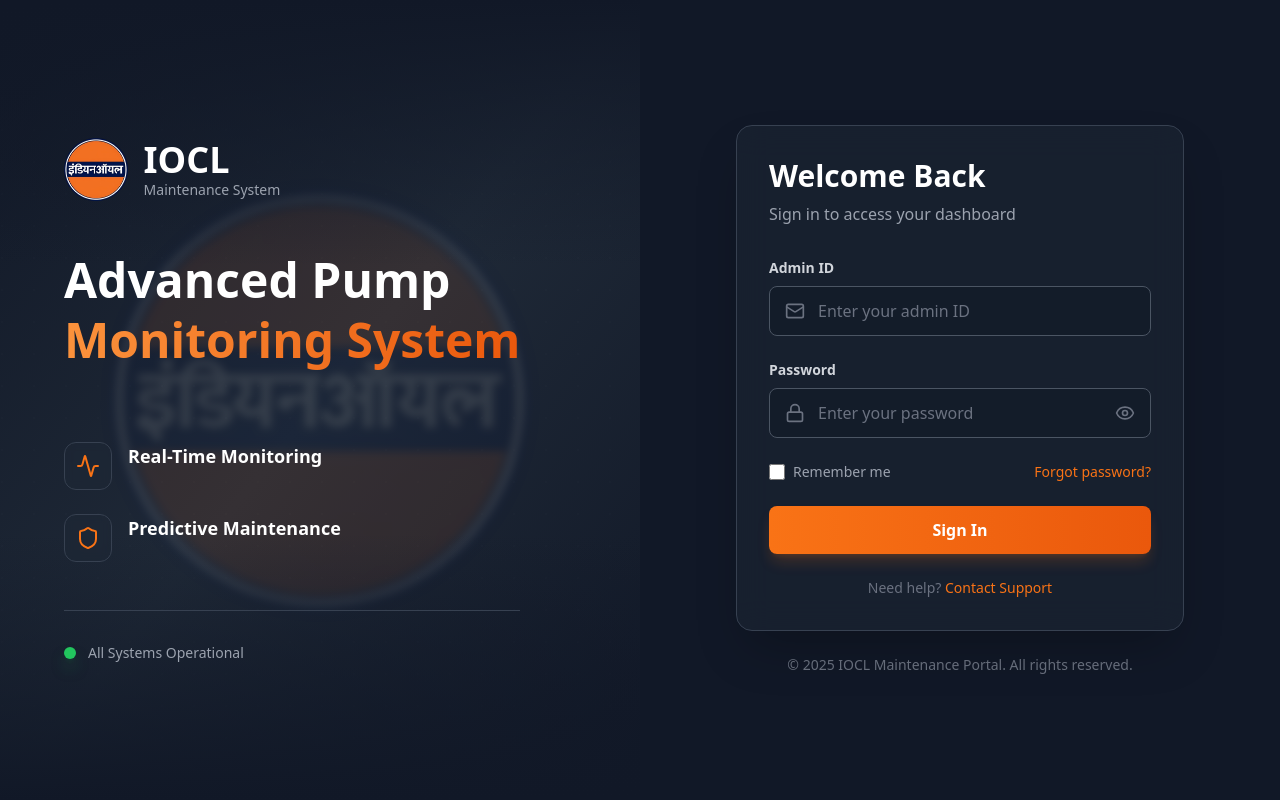
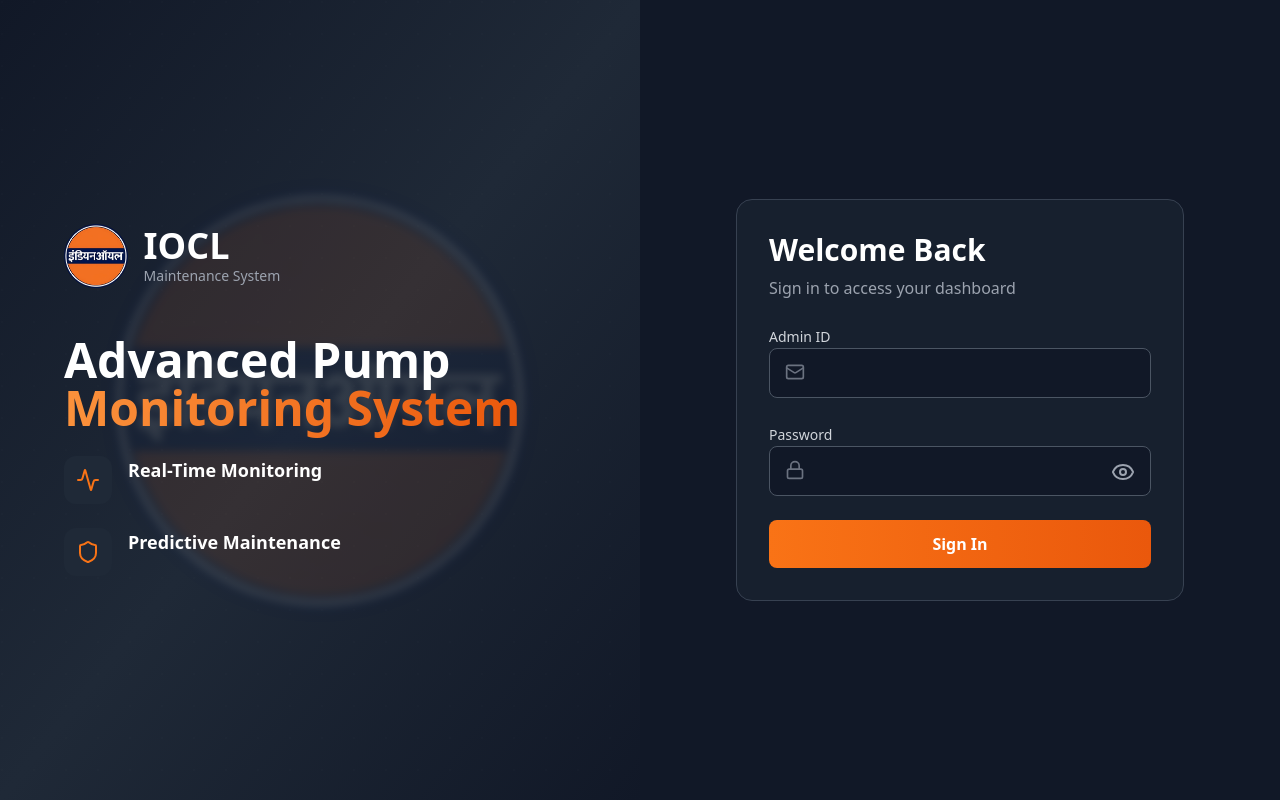
Before and after one commit to SumanDeka01/AI-Pump-Maintenance-System, a React (Vite) app in the folder iocl-maintenance-system/frontend/: page / in a window 1280 px wide. Built offline with nearby package versions, Linux system fonts and the light colour scheme.

Commit message:
Login page changed

```diff
--- a/iocl-maintenance-system/frontend/src/pages/Login.tsx
+++ b/iocl-maintenance-system/frontend/src/pages/Login.tsx
@@ -1,4 +1,3 @@
-import { loginUser } from "../services/auth";
 import { useNavigate } from "react-router-dom";
 import { useState } from "react";
 import { Lock, Mail, Eye, EyeOff, Shield, Activity } from "lucide-react";
@@ -17,12 +16,15 @@
     setError("");
 
     try {
-      const data = await loginUser(email, password);
+      // 🔥 FRONTEND-ONLY AUTH (NO BACKEND, NO JWT)
+      if (!email || !password) {
+        throw new Error("Missing credentials");
+      }
 
-      // save JWT
-      localStorage.setItem("token", data.access_token);
+      // Optional: fake delay for UX
+      await new Promise((res) => setTimeout(res, 800));
 
-      // go to dashboard
+      // Directly go to dashboard
       navigate("/dashboard");
     } catch (err) {
       setError("Invalid username or password");
@@ -33,9 +35,8 @@
 
   return (
     <div className="min-h-screen flex bg-gradient-to-br from-gray-900 via-gray-800 to-gray-900">
-      {/* Left Side - Branding with Logo Blend */}
+      {/* Left Side - Branding */}
       <div className="hidden lg:flex lg:w-1/2 relative overflow-hidden bg-gradient-to-br from-gray-900 via-gray-800 to-gray-900">
-        {/* Subtle Pattern Overlay */}
         <div className="absolute inset-0 opacity-5">
           <div
             className="absolute inset-0"
@@ -46,7 +47,6 @@
           ></div>
         </div>
 
-        {/* Large Blended Logo Background */}
         <div className="absolute inset-0 flex items-center justify-center opacity-10">
           <img
             src="/src/assets/logo.png"
@@ -55,11 +55,6 @@
           />
         </div>
 
-        {/* Gradient Overlays for Blend Effect */}
-        <div className="absolute top-0 left-0 w-full h-1/3 bg-gradient-to-b from-gray-900 to-transparent"></div>
-        <div className="absolute bottom-0 left-0 w-full h-1/3 bg-gradient-to-t from-gray-900 to-transparent"></div>
-
-        {/* Content */}
         <div className="relative z-10 flex flex-col justify-center px-16 text-white">
           <div className="flex items-center space-x-4 mb-12">
             <img
@@ -68,220 +63,103 @@
               className="h-16 w-auto object-contain"
             />
             <div>
-              <h1 className="text-4xl font-bold text-white">IOCL</h1>
+              <h1 className="text-4xl font-bold">IOCL</h1>
               <p className="text-gray-400 text-sm">Maintenance System</p>
             </div>
           </div>
 
-          <h2 className="text-5xl font-bold mb-6 leading-tight">
+          <h2 className="text-5xl font-bold mb-6">
             Advanced Pump
             <br />
             <span className="text-transparent bg-clip-text bg-gradient-to-r from-orange-400 to-orange-600">
               Monitoring System
             </span>
           </h2>
-          <p className="text-gray-400 text-lg mb-12 leading-relaxed max-w-lg">
-            {/* Real-time monitoring and maintenance management for IOCL pump
-            operations */}
-          </p>
 
-          {/* Features */}
           <div className="space-y-6">
-            <div className="flex items-start space-x-4 group">
-              <div className="w-12 h-12 bg-gray-800/50 backdrop-blur-sm rounded-xl flex items-center justify-center border border-gray-700 group-hover:border-orange-500 transition-all">
+            <div className="flex items-start space-x-4">
+              <div className="w-12 h-12 bg-gray-800 rounded-xl flex items-center justify-center">
                 <Activity className="w-6 h-6 text-orange-500" />
               </div>
               <div>
-                <h3 className="font-semibold text-lg text-white">
-                  Real-Time Monitoring
-                </h3>
-                <p className="text-sm text-gray-400">
-                  {/* Track all pump operations with live data updates */}
-                </p>
+                <h3 className="font-semibold text-lg">Real-Time Monitoring</h3>
               </div>
             </div>
-            <div className="flex items-start space-x-4 group">
-              <div className="w-12 h-12 bg-gray-800/50 backdrop-blur-sm rounded-xl flex items-center justify-center border border-gray-700 group-hover:border-orange-500 transition-all">
+
+            <div className="flex items-start space-x-4">
+              <div className="w-12 h-12 bg-gray-800 rounded-xl flex items-center justify-center">
                 <Shield className="w-6 h-6 text-orange-500" />
               </div>
               <div>
-                <h3 className="font-semibold text-lg text-white">
+                <h3 className="font-semibold text-lg">
                   Predictive Maintenance
                 </h3>
-                <p className="text-sm text-gray-400">
-                  {/* AI-powered scheduling and maintenance alerts */}
-                </p>
               </div>
-            </div>
-          </div>
-
-          {/* Status Indicator */}
-          <div className="mt-12 pt-8 border-t border-gray-700">
-            <div className="flex items-center space-x-3">
-              <div className="w-3 h-3 bg-green-500 rounded-full animate-pulse shadow-lg shadow-green-500/50"></div>
-              <span className="text-sm text-gray-400">
-                All Systems Operational
-              </span>
             </div>
           </div>
         </div>
       </div>
 
-      {/* Right Side - Login Form */}
+      {/* Right Side - Login */}
       <div className="flex-1 flex items-center justify-center p-8 bg-gray-900">
         <div className="w-full max-w-md">
-          {/* Mobile Logo */}
-          <div className="lg:hidden flex flex-col items-center mb-8">
-            <img
-              src="/src/assets/logo.png"
-              alt="IOCL Logo"
-              className="h-16 w-auto object-contain mb-4"
-            />
-            <h1 className="text-2xl font-bold text-white">IOCL System</h1>
-            <p className="text-gray-400 text-sm">Maintenance Portal</p>
-          </div>
-
-          {/* Login Card */}
-          <div className="bg-gray-800/50 backdrop-blur-lg rounded-2xl shadow-2xl p-8 border border-gray-700">
-            <div className="mb-8">
-              <h2 className="text-3xl font-bold text-white mb-2">
-                Welcome Back
-              </h2>
-              <p className="text-gray-400">Sign in to access your dashboard</p>
-            </div>
+          <div className="bg-gray-800/50 rounded-2xl p-8 border border-gray-700">
+            <h2 className="text-3xl font-bold text-white mb-2">Welcome Back</h2>
+            <p className="text-gray-400 mb-6">
+              Sign in to access your dashboard
+            </p>
 
             <form className="space-y-6" onSubmit={handleLogin}>
-              {/* Error Message */}
               {error && (
                 <div className="bg-red-500/10 border border-red-500/50 rounded-lg p-3">
                   <p className="text-red-400 text-sm">{error}</p>
                 </div>
               )}
 
-              {/* Admin ID Input */}
               <div>
-                <label className="block text-sm font-semibold text-gray-300 mb-2">
-                  Admin ID
-                </label>
+                <label className="text-sm text-gray-300">Admin ID</label>
                 <div className="relative">
-                  <div className="absolute inset-y-0 left-0 pl-4 flex items-center pointer-events-none">
-                    <Mail className="w-5 h-5 text-gray-500" />
-                  </div>
+                  <Mail className="absolute left-4 top-3.5 w-5 h-5 text-gray-500" />
                   <input
                     type="text"
-                    placeholder="Enter your admin ID"
                     value={email}
                     onChange={(e) => setEmail(e.target.value)}
-                    className="w-full pl-12 pr-4 py-3 bg-gray-900/50 border border-gray-600 rounded-lg text-white placeholder-gray-500 focus:outline-none focus:ring-2 focus:ring-orange-500 focus:border-transparent transition-all"
+                    className="w-full pl-12 py-3 bg-gray-900 border border-gray-600 rounded-lg text-white"
                     required
                   />
                 </div>
               </div>
 
-              {/* Password Input */}
               <div>
-                <label className="block text-sm font-semibold text-gray-300 mb-2">
-                  Password
-                </label>
+                <label className="text-sm text-gray-300">Password</label>
                 <div className="relative">
-                  <div className="absolute inset-y-0 left-0 pl-4 flex items-center pointer-events-none">
-                    <Lock className="w-5 h-5 text-gray-500" />
-                  </div>
+                  <Lock className="absolute left-4 top-3.5 w-5 h-5 text-gray-500" />
                   <input
                     type={showPassword ? "text" : "password"}
-                    placeholder="Enter your password"
                     value={password}
                     onChange={(e) => setPassword(e.target.value)}
-                    className="w-full pl-12 pr-12 py-3 bg-gray-900/50 border border-gray-600 rounded-lg text-white placeholder-gray-500 focus:outline-none focus:ring-2 focus:ring-orange-500 focus:border-transparent transition-all"
+                    className="w-full pl-12 pr-12 py-3 bg-gray-900 border border-gray-600 rounded-lg text-white"
                     required
                   />
                   <button
                     type="button"
                     onClick={() => setShowPassword(!showPassword)}
-                    className="absolute inset-y-0 right-0 pr-4 flex items-center text-gray-500 hover:text-gray-300"
+                    className="absolute right-4 top-3.5 text-gray-400"
                   >
-                    {showPassword ? (
-                      <EyeOff className="w-5 h-5" />
-                    ) : (
-                      <Eye className="w-5 h-5" />
-                    )}
+                    {showPassword ? <EyeOff /> : <Eye />}
                   </button>
                 </div>
               </div>
 
-              {/* Remember Me & Forgot Password */}
-              <div className="flex items-center justify-between">
-                <label className="flex items-center cursor-pointer">
-                  <input
-                    type="checkbox"
-                    className="w-4 h-4 text-orange-600 bg-gray-700 border-gray-600 rounded focus:ring-orange-500"
-                  />
-                  <span className="ml-2 text-sm text-gray-400">
-                    Remember me
-                  </span>
-                </label>
-                <a
-                  href="#"
-                  className="text-sm font-medium text-orange-500 hover:text-orange-400"
-                >
-                  Forgot password?
-                </a>
-              </div>
-
-              {/* Login Button */}
               <button
                 type="submit"
                 disabled={isLoading}
-                className="w-full bg-gradient-to-r from-orange-500 to-orange-600 text-white py-3 rounded-lg font-semibold hover:from-orange-600 hover:to-orange-700 focus:outline-none focus:ring-2 focus:ring-orange-500 focus:ring-offset-2 focus:ring-offset-gray-800 transition-all shadow-lg shadow-orange-500/20 hover:shadow-orange-500/40 disabled:opacity-50 disabled:cursor-not-allowed flex items-center justify-center"
+                className="w-full bg-gradient-to-r from-orange-500 to-orange-600 py-3 rounded-lg text-white font-semibold"
               >
-                {isLoading ? (
-                  <>
-                    <svg
-                      className="animate-spin -ml-1 mr-3 h-5 w-5 text-white"
-                      xmlns="http://www.w3.org/2000/svg"
-                      fill="none"
-                      viewBox="0 0 24 24"
-                    >
-                      <circle
-                        className="opacity-25"
-                        cx="12"
-                        cy="12"
-                        r="10"
-                        stroke="currentColor"
-                        strokeWidth="4"
-                      ></circle>
-                      <path
-                        className="opacity-75"
-                        fill="currentColor"
-                        d="M4 12a8 8 0 018-8V0C5.373 0 0 5.373 0 12h4zm2 5.291A7.962 7.962 0 014 12H0c0 3.042 1.135 5.824 3 7.938l3-2.647z"
-                      ></path>
-                    </svg>
-                    Signing in...
-                  </>
-                ) : (
-                  "Sign In"
-                )}
+                {isLoading ? "Signing in..." : "Sign In"}
               </button>
             </form>
-
-            {/* Footer */}
-            <div className="mt-6 text-center">
-              <p className="text-sm text-gray-500">
-                Need help?{" "}
-                <a
-                  href="#"
-                  className="text-orange-500 hover:text-orange-400 font-medium"
-                >
-                  Contact Support
-                </a>
-              </p>
-            </div>
           </div>
-
-          {/* Copyright */}
-          <p className="text-center text-sm text-gray-500 mt-6">
-            © 2025 IOCL Maintenance Portal. All rights reserved.
-          </p>
         </div>
       </div>
     </div>
```
